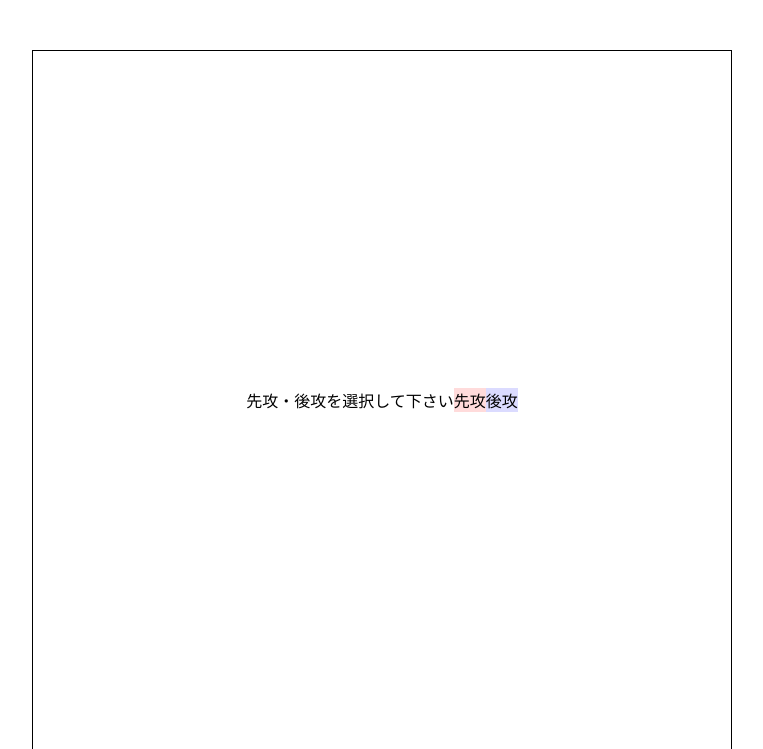
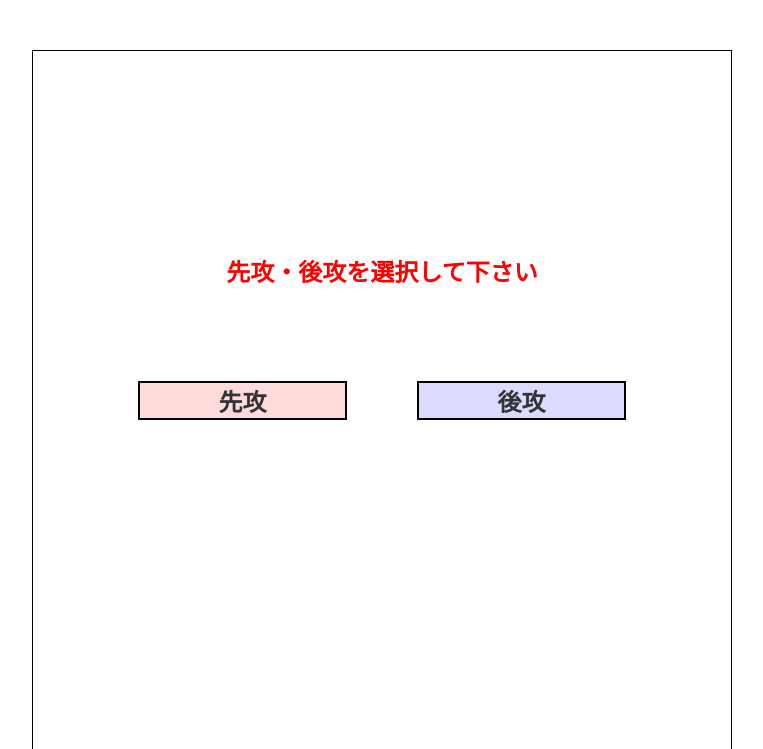
Before and after one commit to kato-11/0001_tic-tac-toe, a plain HTML site: page index.html in a window 1280 px wide. Shown: the top 749 px of the page, without its empty margins (258-1021 px from the left). Drawn offline with Linux system fonts and the light colour scheme.

Commit message:
[update]: メッセージ表示のスタイルを追加

```diff
--- a/style.css
+++ b/style.css
@@ -39,3 +39,27 @@ body {
     background-color: #FFFFFF;
     border: 1px solid #000000;
 }
+.message_box {
+    position: absolute;
+    width: 100%;
+    top: 29%;
+    font-size: 1.5rem;
+    font-weight: bold;
+    text-align: center;
+    color: #FF0000;
+    pointer-events: none;
+}
+.play_first_selector {
+    width: 30%;
+    top: 40%;
+    font-size: 1.5rem;
+    font-weight: bold;
+    text-align: center;
+    box-sizing: border-box;
+    border: 2px solid #000000;
+    margin: 5%;
+    color: #333333;
+}
+.play_first_selector:hover {
+    color: #FF0000;
+}
```
